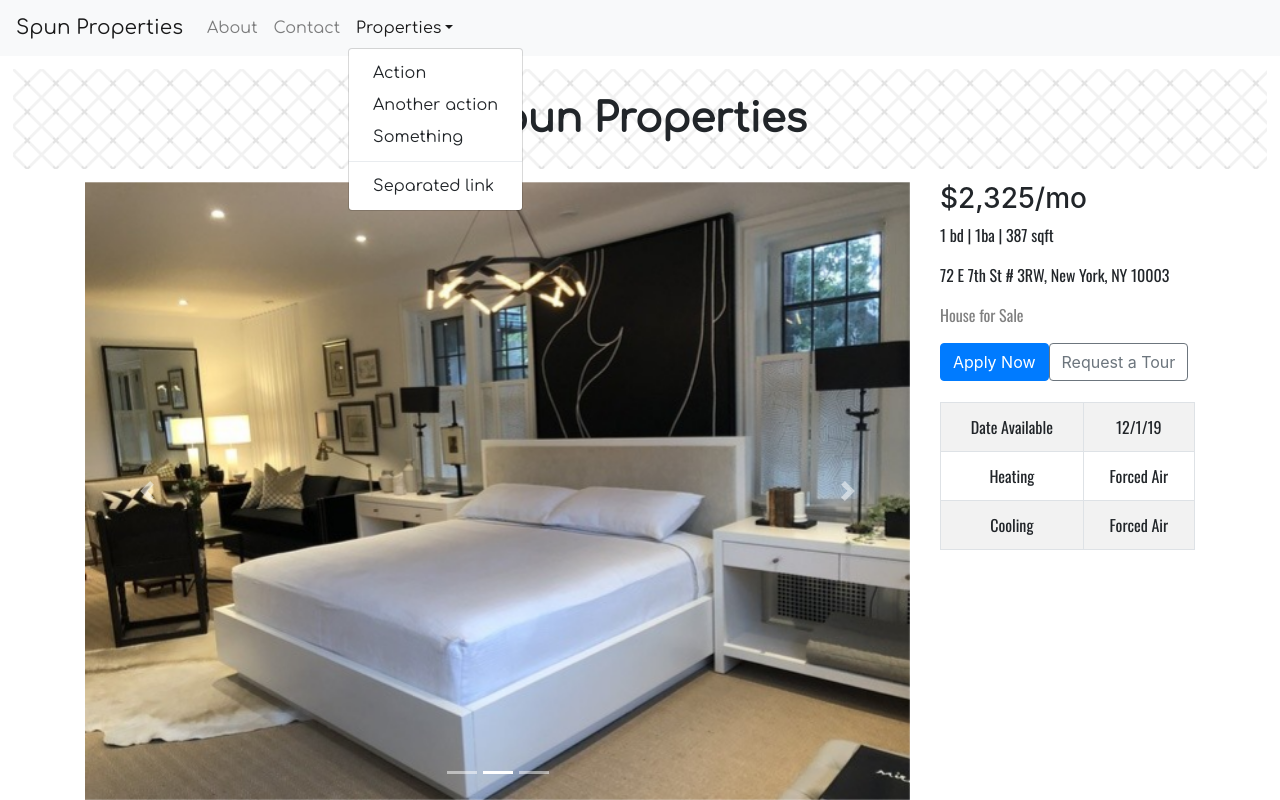
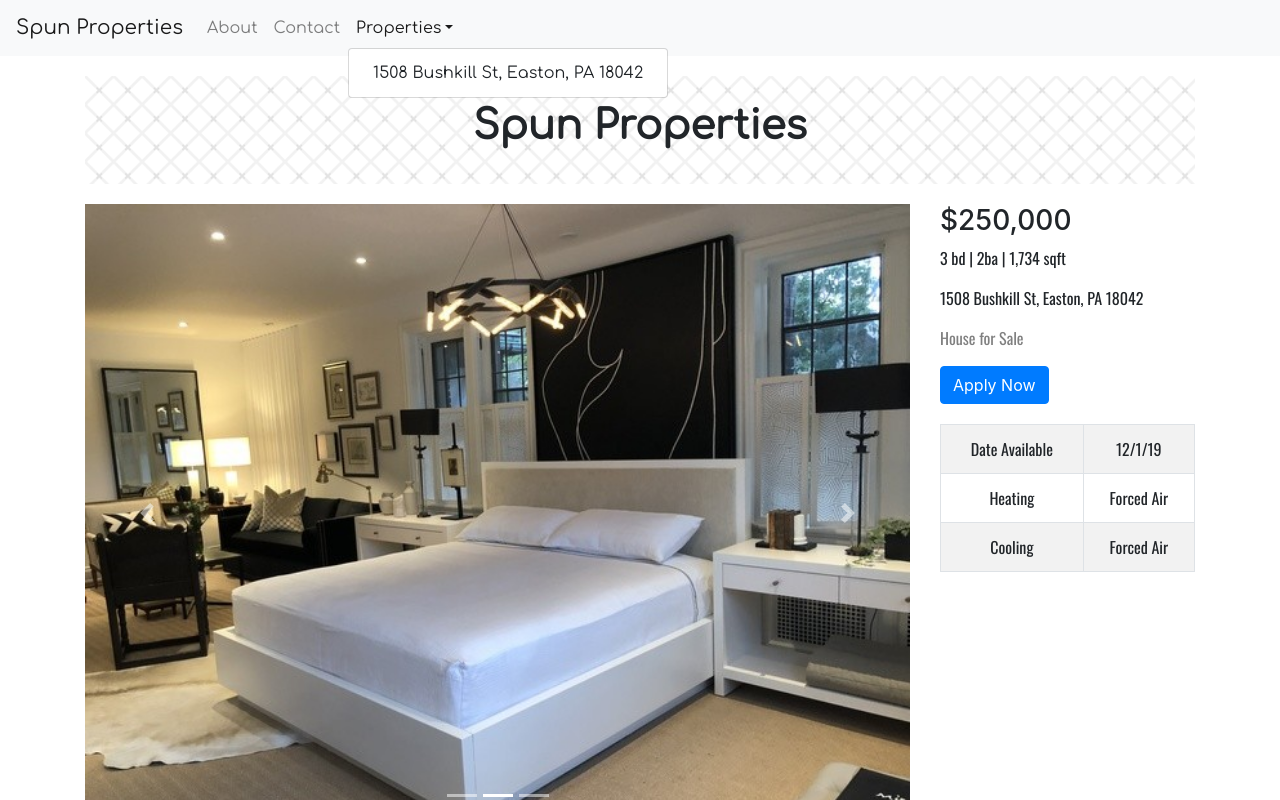
Before and after one commit to gdg10/spun-properties, a React (Create React App) app: page / in a window 1280 px wide. Both pictures are taken after a click on the button "Properties". Shown: the top 800 px of the page. Built offline with nearby package versions, Linux system fonts and the light colour scheme.

Commit message:
grid refactor pt 2

```diff
--- a/src/App.js
+++ b/src/App.js
@@ -5,7 +5,16 @@ import NavBar from "./NavBar";
 import Footer from "./Footer";
 import Property from "./Property";
 import Hero from "./Hero";
-import checker from "./checkerboard-cross.png";
+import Contact from "./Contact";
+import {
+  Navbar,
+  Nav,
+  NavDropdown,
+  Form,
+  FormControl,
+  Button,
+  Container
+} from "react-bootstrap";
 
 const ViewPortPage = styled.div`
   height: 100vh;
@@ -13,30 +22,15 @@ const ViewPortPage = styled.div`
   background-color: white;
 `;
 
-const HalfHero = styled.div`
-  margin: 1vw;
-  height: 100px;
-  width: 98vw;
-  background-color: lightgrey;
-  font-family: "Comfortaa", cursive;
-  background-image: url(${checker});
-`;
-
 const App = () => {
   return (
     <React.Fragment>
       <NavBar />
-
-      <HalfHero>
-          <Hero />
-      </HalfHero>
-
-      <ViewPortPage>
+      <Container>
+        <Hero />
         <Property />
-      </ViewPortPage>
-
-      <ViewPortPage />
-
+        <Contact />
+      </Container>
       <Footer />
     </React.Fragment>
   );
--- a/src/Hero.js
+++ b/src/Hero.js
@@ -1,23 +1,31 @@
 import React from "react";
 import { Container, Row, Col, ButtonToolbar, Button } from "react-bootstrap";
+import checker from "./checkerboard-cross.png";
 import styled from "styled-components";
 
 const Title = styled.h1`
   text-align: center;
-  font-family: 'Comfortaa', cursive;
+  font-family: "Comfortaa", cursive;
   line-height: 100px;
   font-weight: bold;
 `;
 
+const HalfHero = styled.div`
+  font-family: "Comfortaa", cursive;
+  background-image: url(${checker});
+  margin-top: 20px;
+  margin-bottom: 20px;
+`;
+
 const Hero = () => {
   return (
-    <Container>
+    <HalfHero>
       <Row>
         <Col>
           <Title>Spun Properties</Title>
         </Col>
       </Row>
-    </Container>
+    </HalfHero>
   );
 };
 
--- a/src/NavBar.js
+++ b/src/NavBar.js
@@ -24,15 +24,7 @@ const NavBar = () => {
             <Nav.Link href="#home">About</Nav.Link>
             <Nav.Link href="#link">Contact</Nav.Link>
             <NavDropdown title="Properties" id="basic-nav-dropdown">
-              <NavDropdown.Item href="#action/3.1">Action</NavDropdown.Item>
-              <NavDropdown.Item href="#action/3.2">
-                Another action
-              </NavDropdown.Item>
-              <NavDropdown.Item href="#action/3.3">Something</NavDropdown.Item>
-              <NavDropdown.Divider />
-              <NavDropdown.Item href="#action/3.4">
-                Separated link
-              </NavDropdown.Item>
+              <NavDropdown.Item href="#action/3.1">1508 Bushkill St, Easton, PA 18042</NavDropdown.Item>
             </NavDropdown>
           </Nav>
         </Navbar.Collapse>
--- a/src/Property.js
+++ b/src/Property.js
@@ -1,5 +1,11 @@
-import React from "react";
-import { Container, Row, Col, ButtonToolbar, Button } from "react-bootstrap";
+import React, { useState } from "react";
+import {
+  Container,
+  Row,
+  Col,
+  ButtonToolbar,
+  Button
+} from "react-bootstrap";
 import PropertyImages from "./PropertyImages";
 import PropertyTable from "./PropertyTable";
 import styled from "styled-components";
@@ -34,19 +40,19 @@ text-align: center;
 const Property = () => {
   return (
       <Wrapper>
-      <Container>
           <Row>
-          <Col sm={9}>
+            <Col sm={12} xs={12} md={9} lg={9}>
               <PropertyImages />
             </Col>
-          <Col>
-            <Price>$2,325/mo</Price>
-            <Details>1 bd | 1ba | 387 sqft </Details>
-            <Details>72 E 7th St # 3RW, New York, NY 10003</Details>
+            <Col Col sm={12} xs={12} md={3} lg={3}>
+              <Price>$250,000</Price>
+              <Details>3 bd | 2ba | 1,734 sqft </Details>
+              <Details>1508 Bushkill St, Easton, PA 18042</Details>
               <DetailSmall>House for Sale</DetailSmall>
               <ButtonToolbar>
-              <Button variant="primary">Apply Now</Button>
-              <Button variant="outline-secondary">Request a Tour</Button>
+                <Button variant="primary">
+                  Apply Now
+                </Button>
               </ButtonToolbar>
               <PropertyTable />
             </Col>
@@ -57,17 +63,16 @@ const Property = () => {
               <Description>
                 Beautiful 1st Floor Unit of a duplex, ready to MOVE-IN in a
                 desirable Northeast Philadelphia (Philadelphia Mills
-              neighborhood). Minutes drive from major arteries (Route 1 anf 95).
-              First Floor Unit features Living Room, Dining Area, Kitchen (all
-              working appliances), 2 Bedrooms, Full Bathroom. Carpeted flooring
-              and all New Windows installed. Basement has Large Laundry Area
-              (washer+dryer included). New Gas heater and A/C will be installed
-              within days. 1 parking space in the back of the unit. Owner pays
-              1/2 water
+                neighborhood). Minutes drive from major arteries (Route 1 anf
+                95). First Floor Unit features Living Room, Dining Area, Kitchen
+                (all working appliances), 2 Bedrooms, Full Bathroom. Carpeted
+                flooring and all New Windows installed. Basement has Large
+                Laundry Area (washer+dryer included). New Gas heater and A/C
+                will be installed within days. 1 parking space in the back of
+                the unit. Owner pays 1/2 water.
               </Description>
             </Col>
           </Row>
-      </Container>
       </Wrapper>
   );
 };
--- a/src/PropertyImages.js
+++ b/src/PropertyImages.js
@@ -8,7 +8,6 @@ import house4 from "./HousePics/house4.jpg";
 
 const PropertyImages = () => {
     return (
-
         <Carousel>
             <Carousel.Item>
                 <img
```
Also changed, not shown: 1 other file (tests, documents, lock files or other folders). Lines whose indentation alone changed are shown as unchanged.
